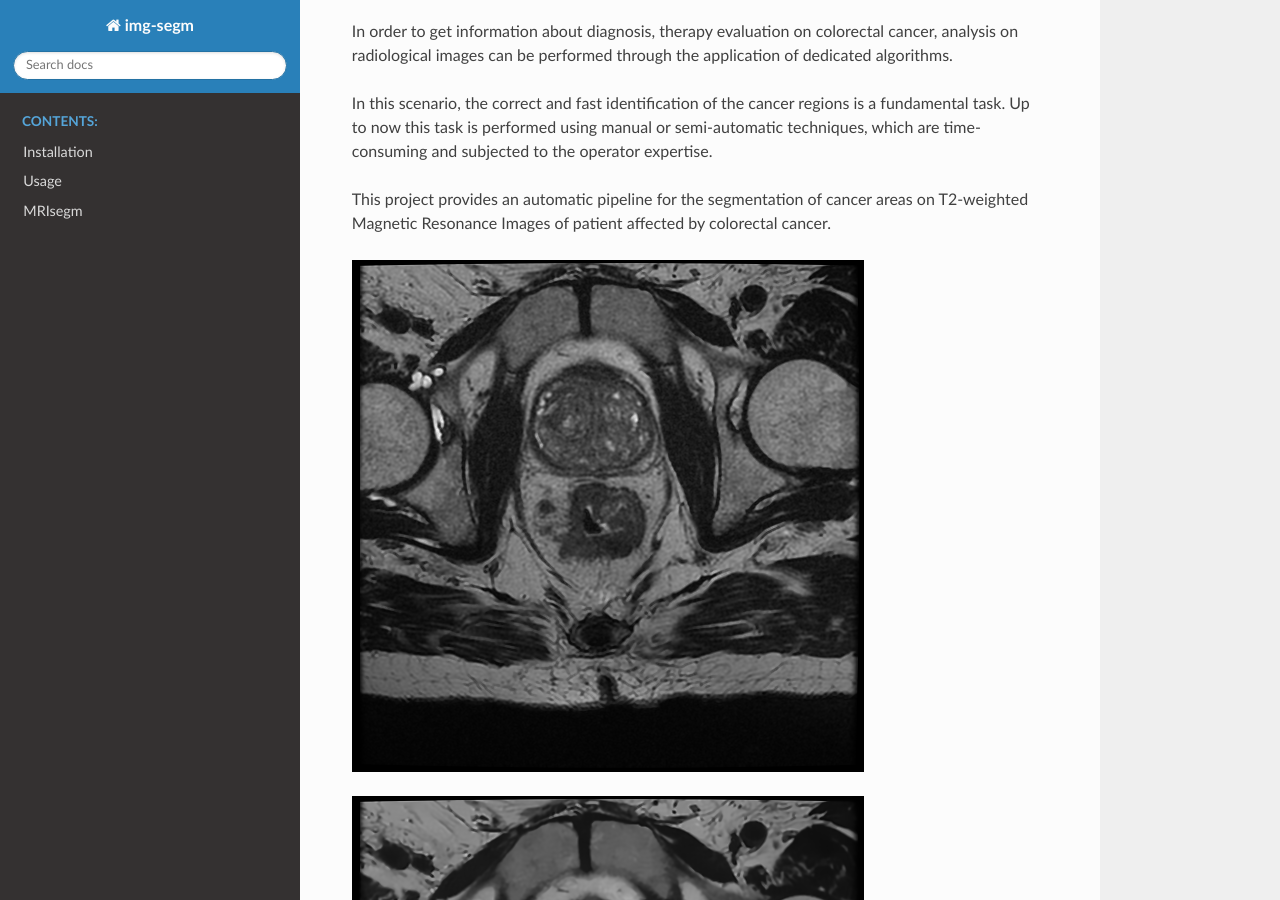
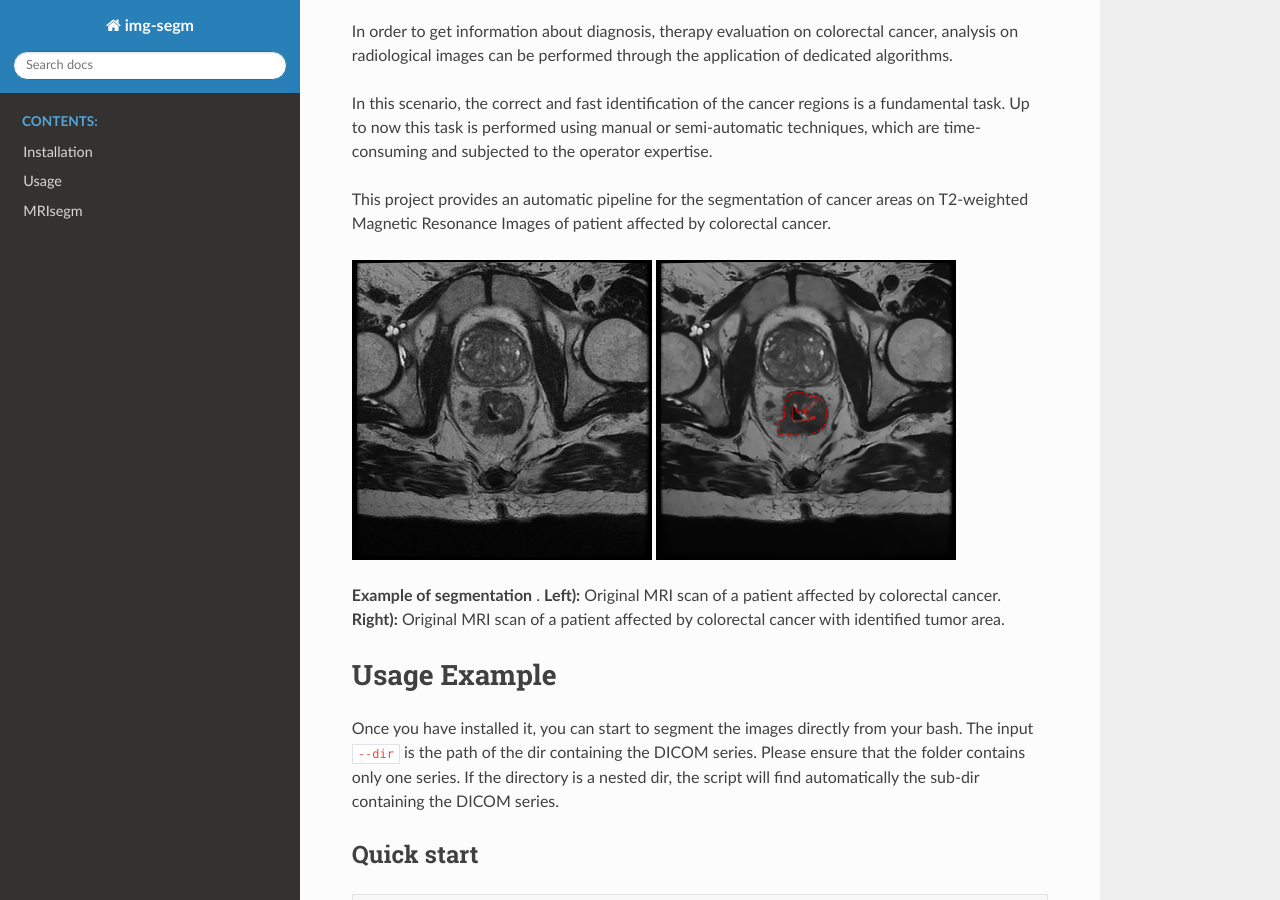
Before and after one commit to giuseppefilitto/img-segm, a Sphinx documentation site: the page built from docs/source/index.rst, in a window 1280 px wide and 900 px high, scrolled down 332 px. Built offline with Sphinx 7.4.7 and the Read the Docs theme 2.0.0, drawn with Linux system fonts in a browser that asks for light colours.

Commit message:
fixed docs

```diff
--- a/docs/source/index.rst
+++ b/docs/source/index.rst
@@ -23,8 +23,12 @@ This project provides an automatic pipeline for the segmentation of
 cancer areas on T2-weighted Magnetic Resonance Images of patient affected by colorectal cancer.
 
 
+
+
 .. image :: ../../extras/imgs/11.png
+   :width: 300
 .. image :: ../../extras/imgs/11_cont.png
+   :width: 300
 
 **Example of segmentation** . **Left):** Original MRI scan of a patient affected by colorectal cancer. **Right):** Original MRI scan of a patient affected by colorectal cancer with identified tumor area.
 
```
